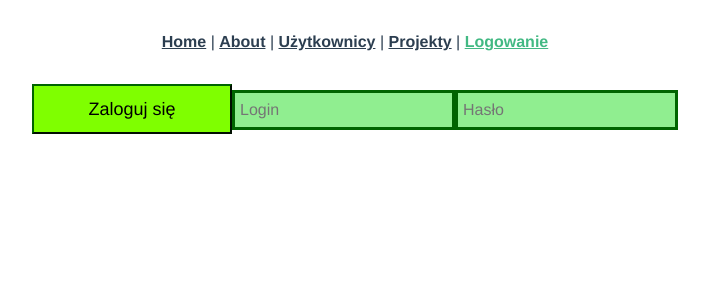
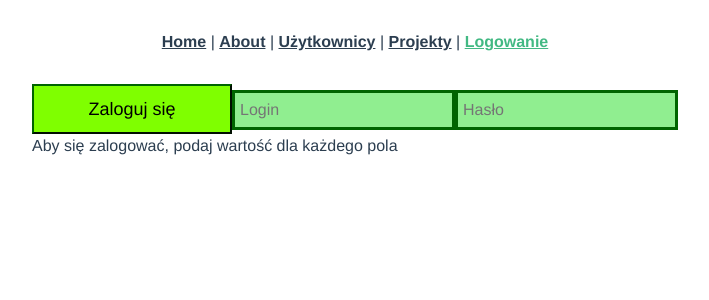
Before and after one commit to Percival33/almost-jira-clone, a Vue app in the folder almost-jira-ui/: page /login in a window 1280 px wide. Both pictures are taken after a click on the button "Zaloguj się". Shown: the top 300 px of the page, without its empty margins (285-994 px from the left). Built offline with nearby package versions, Linux system fonts and the light colour scheme; the HTML template or start-up script is replaced by a standard one.

Commit message:
fixed login not working using loggedIn variable

```diff
--- a/almost-jira-ui/src/views/LoginView.vue
+++ b/almost-jira-ui/src/views/LoginView.vue
@@ -7,10 +7,14 @@
       <input v-model="login" type="text" placeholder="Login" />
       <input v-model="password" type="text" placeholder="Hasło" />
     </div>
+    <div>
+      <p v-if="msg">{{ this.msg }}</p>
+    </div>
   </div>
 </template>
 
 <script>
+import store from "../store.js";
 const API = "http://localhost:8080";
 
 export default {
@@ -34,11 +38,12 @@
           .then((response) => response.json())
           .then((data) => {
             this.msg = "";
-            window.alert(data.message);
             if (data.message === "success") {
               this.msg = "Logowanie się powiodło";
+              store.commit("setLoggedIn", true);
             } else {
               this.msg = "Logowanie nieudane";
+              store.commit("setLoggedIn", false);
             }
           })
           .catch((error) => {
```
